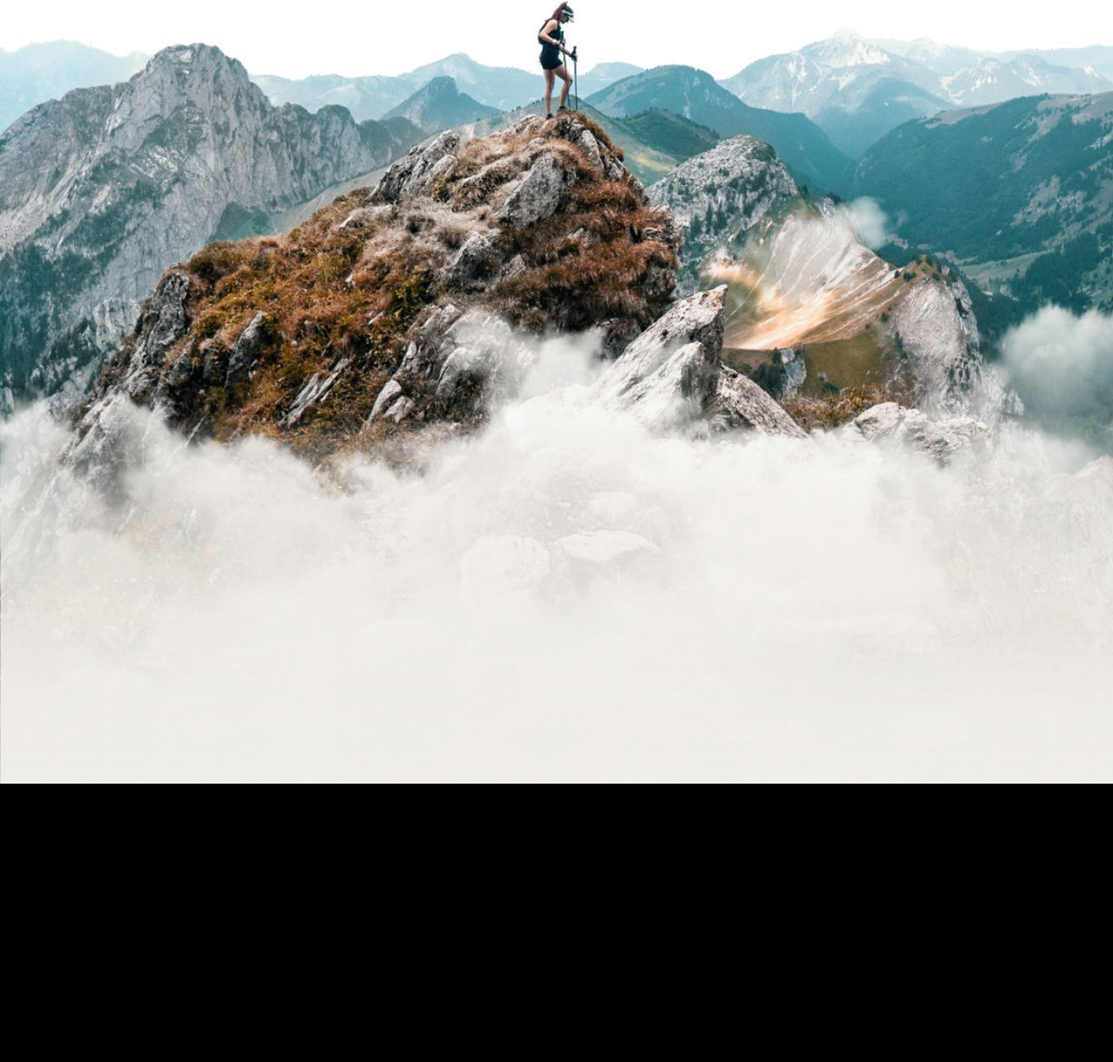
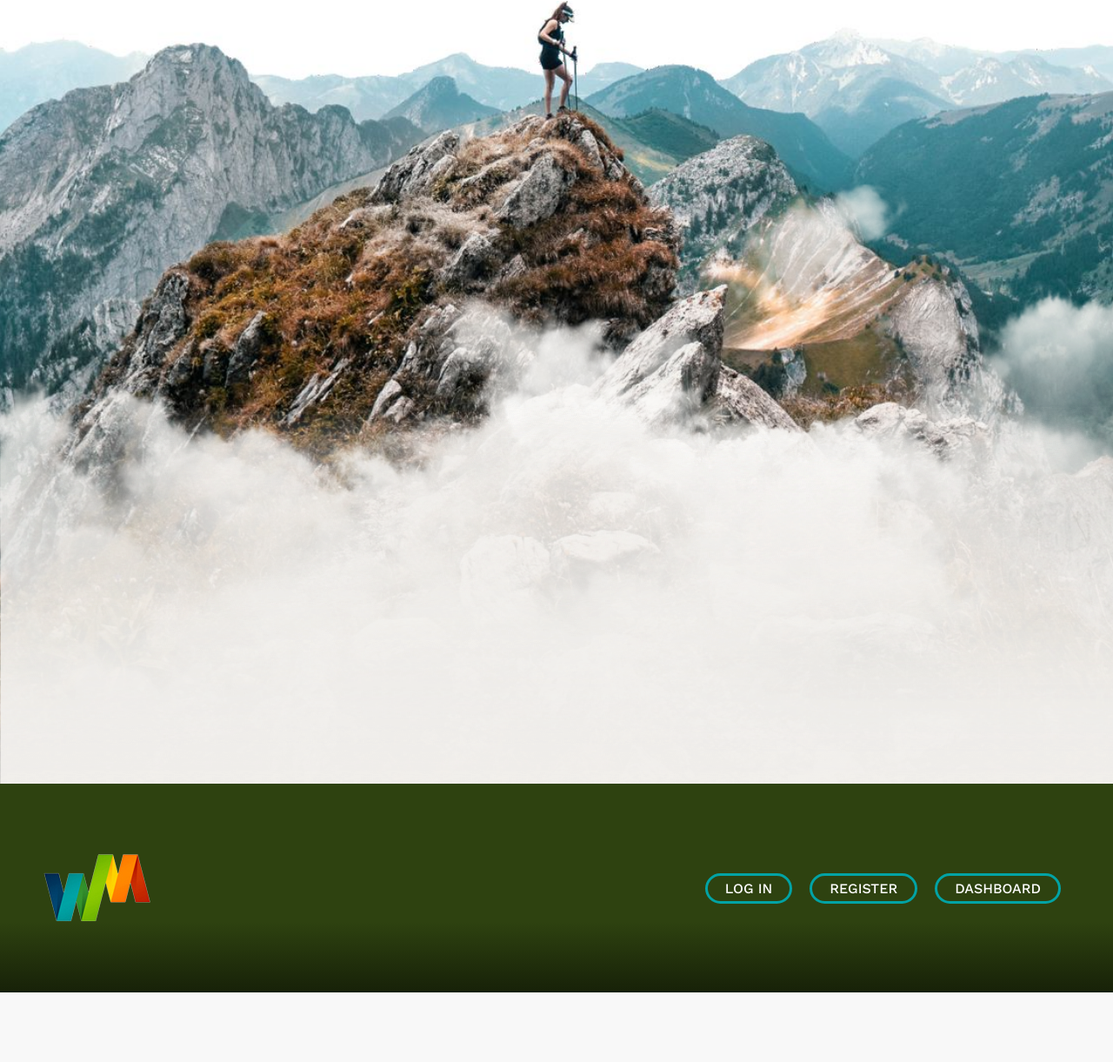
Before and after one commit to JEKO10/Walkmate, a Flask app: page / in a window 1280 px wide. Shown: the part 2493-3714 px from the top of the page at 87% size. After the commit the page ends 3634 px from the top, so only its background shows below. Run offline with Flask 2, Linux system fonts and the light colour scheme.

Commit message:
footer finished

```diff
--- a/sass/_end.scss
+++ b/sass/_end.scss
@@ -11,7 +11,3 @@
     width: 100%;
   }
 }
-
-footer {
-  min-height: 40vh;
-}
--- /dev/null
+++ b/sass/_footer.scss
@@ -0,0 +1,36 @@
+footer {
+  @include flex(space-between, center);
+  min-height: 30vh;
+  padding: 0 50px;
+  background: rgb(46, 66, 16);
+  background: linear-gradient(
+    180deg,
+    rgba(46, 66, 16, 1) 66%,
+    rgba(46, 66, 16, 0.5) 100%
+  );
+  //   background: #daddc5;
+
+  ul {
+    @include flex(center, center);
+    list-style-type: none;
+
+    li {
+      color: #fff;
+      padding: 5px 20px;
+      margin: 0 10px;
+      font-size: 1rem;
+      text-transform: uppercase;
+      font-family: $primaryFont;
+      font-weight: 500;
+      cursor: pointer;
+      border: 3px solid #01a3a5;
+      border-radius: 50px;
+      transition: all 500ms linear;
+
+      &:hover {
+        color: #01a3a5;
+        background-color: #fff;
+      }
+    }
+  }
+}
--- a/sass/main.scss
+++ b/sass/main.scss
@@ -3,6 +3,7 @@
 @import "about";
 @import "customers";
 @import "end";
+@import "footer";
 
 * {
   margin: 0;
--- a/static/main.css
+++ b/static/main.css
@@ -276,7 +276,53 @@
 }
 
 footer {
-  min-height: 40vh;
+  display: -webkit-box;
+  display: -ms-flexbox;
+  display: flex;
+  -webkit-box-pack: justify;
+      -ms-flex-pack: justify;
+          justify-content: space-between;
+  -webkit-box-align: center;
+      -ms-flex-align: center;
+          align-items: center;
+  min-height: 30vh;
+  padding: 0 50px;
+  background: #2e4210;
+  background: -webkit-gradient(linear, left top, left bottom, color-stop(66%, #2e4210), to(rgba(46, 66, 16, 0.5)));
+  background: linear-gradient(180deg, #2e4210 66%, rgba(46, 66, 16, 0.5) 100%);
+}
+
+footer ul {
+  display: -webkit-box;
+  display: -ms-flexbox;
+  display: flex;
+  -webkit-box-pack: center;
+      -ms-flex-pack: center;
+          justify-content: center;
+  -webkit-box-align: center;
+      -ms-flex-align: center;
+          align-items: center;
+  list-style-type: none;
+}
+
+footer ul li {
+  color: #fff;
+  padding: 5px 20px;
+  margin: 0 10px;
+  font-size: 1rem;
+  text-transform: uppercase;
+  font-family: "Work Sans", sans-serif;
+  font-weight: 500;
+  cursor: pointer;
+  border: 3px solid #01a3a5;
+  border-radius: 50px;
+  -webkit-transition: all 500ms linear;
+  transition: all 500ms linear;
+}
+
+footer ul li:hover {
+  color: #01a3a5;
+  background-color: #fff;
 }
 
 * {
--- a/templates/index.html
+++ b/templates/index.html
@@ -127,7 +127,14 @@
       <!-- <div class="clouds"></div> -->
       <img src="../static/images/clouds.png" alt="IMG" class="clouds" />
     </section>
-    <footer>a</footer>
+    <footer>
+      <img src="../static/images/logo.png" alt="Logo" />
+      <ul>
+        <li>Log in</li>
+        <li>Register</li>
+        <li>Dashboard</li>
+      </ul>
+    </footer>
     <script>
       AOS.init();
     </script>
```
Also changed, not shown: 1 other file.
